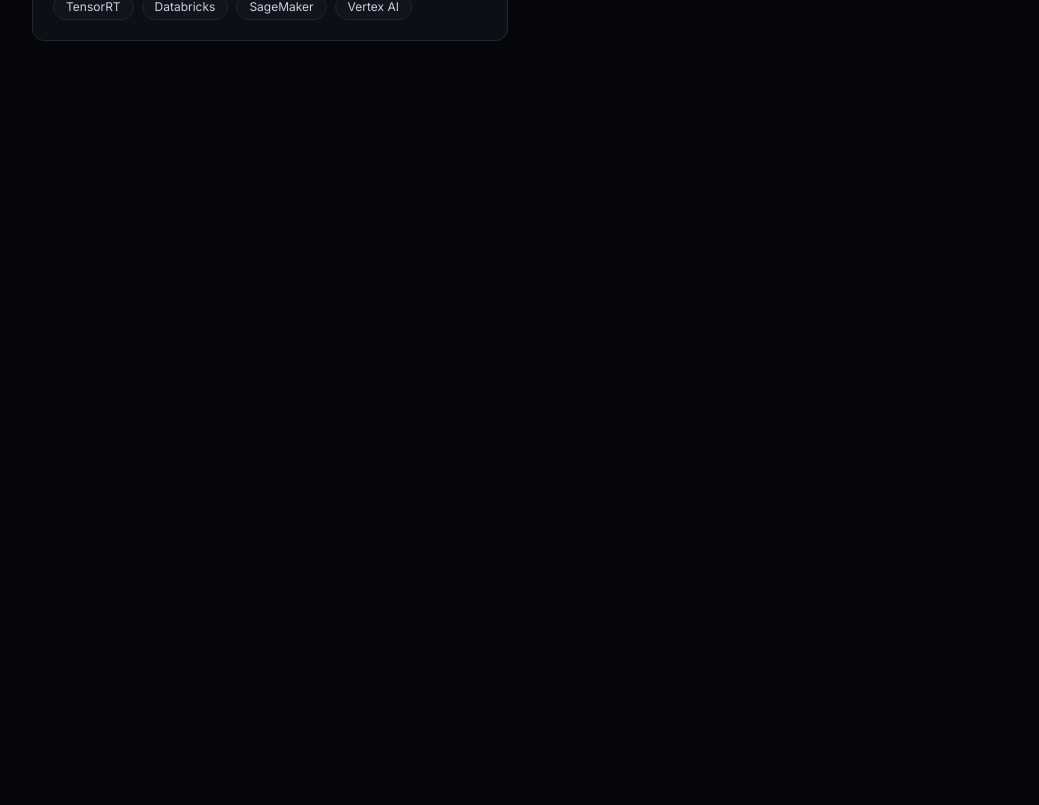
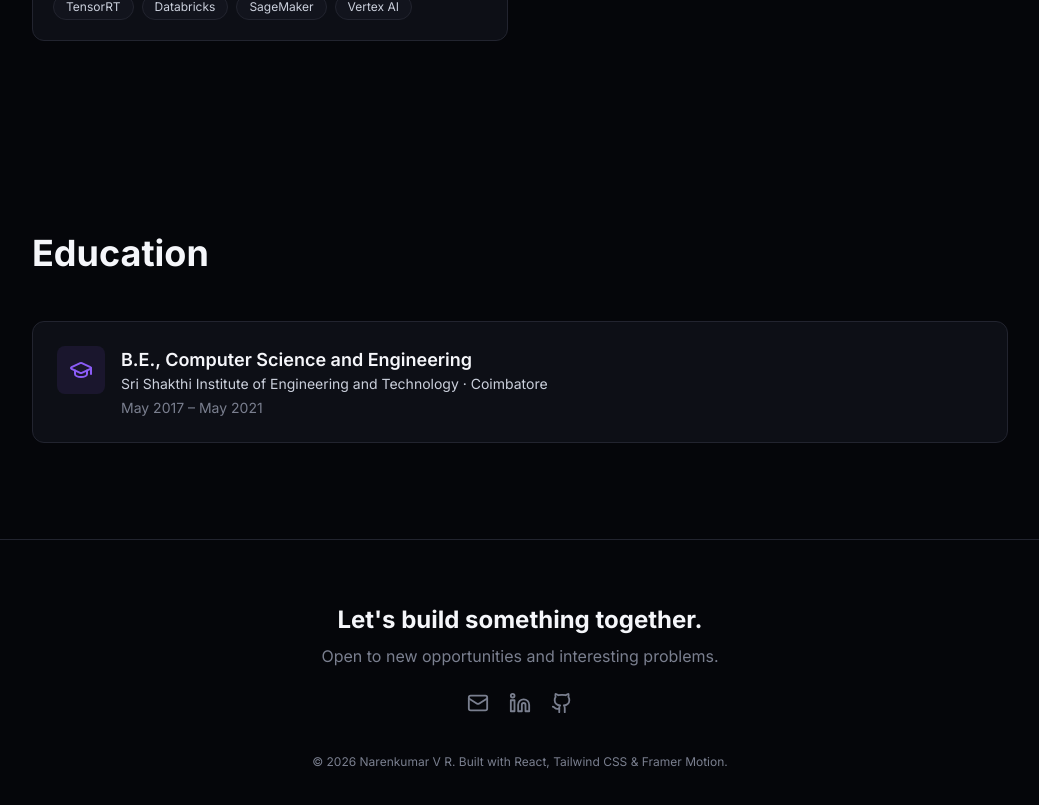
Before and after one commit to vrnarenkumar/know-naren, a React (Vite) app: page / in a window 1280 px wide. Shown: the part 4100-4905 px from the top of the page, without its empty margins (120-1159 px from the left). Before the commit the page ends 4237 px from the top, so only its background shows below. Built offline with nearby package versions, Linux system fonts and the light colour scheme.

Commit message:
feat: add education and footer sections

```diff
--- a/src/App.tsx
+++ b/src/App.tsx
@@ -3,6 +3,8 @@ import Hero from './components/Hero'
 import Experience from './components/Experience'
 import Projects from './components/Projects'
 import Skills from './components/Skills'
+import Education from './components/Education'
+import Footer from './components/Footer'
 import Section from './components/Section'
 import { hero } from './content'
 
@@ -17,6 +19,8 @@ function App() {
       <Experience />
       <Projects />
       <Skills />
+      <Education />
+      <Footer />
     </>
   )
 }
--- /dev/null
+++ b/src/components/Education.tsx
@@ -0,0 +1,29 @@
+import { motion } from 'framer-motion'
+import { GraduationCap } from 'lucide-react'
+import Section from './Section'
+import { education } from '../content'
+
+export default function Education() {
+  return (
+    <Section id="education" title="Education">
+      <motion.div
+        initial={{ opacity: 0, y: 20 }}
+        whileInView={{ opacity: 1, y: 0 }}
+        viewport={{ once: true, amount: 0.4 }}
+        transition={{ duration: 0.5, ease: 'easeOut' }}
+        className="flex items-start gap-4 rounded-xl border border-border bg-surface p-6"
+      >
+        <div className="rounded-lg bg-accent/10 p-3 text-accent">
+          <GraduationCap size={24} />
+        </div>
+        <div>
+          <h3 className="text-lg font-semibold text-text-h">{education.degree}</h3>
+          <p className="text-sm text-text">
+            {education.institution} · {education.location}
+          </p>
+          <p className="mt-1 text-sm text-text-dim">{education.dates}</p>
+        </div>
+      </motion.div>
+    </Section>
+  )
+}
--- /dev/null
+++ b/src/components/Footer.tsx
@@ -0,0 +1,53 @@
+import { motion } from 'framer-motion'
+import { Github, Linkedin, Mail } from 'lucide-react'
+import { hero } from '../content'
+
+export default function Footer() {
+  const year = new Date().getFullYear()
+
+  return (
+    <footer id="contact" className="border-t border-border px-6 py-16 text-center">
+      <motion.div
+        initial={{ opacity: 0, y: 20 }}
+        whileInView={{ opacity: 1, y: 0 }}
+        viewport={{ once: true, amount: 0.4 }}
+        transition={{ duration: 0.5, ease: 'easeOut' }}
+      >
+        <h2 className="text-2xl font-bold text-text-h">Let's build something together.</h2>
+        <p className="mt-2 text-text-dim">Open to new opportunities and interesting problems.</p>
+
+        <div className="mt-6 flex items-center justify-center gap-5">
+          <a
+            href={`mailto:${hero.email}`}
+            aria-label="Email"
+            className="text-text-dim transition-colors hover:text-accent"
+          >
+            <Mail size={22} />
+          </a>
+          <a
+            href={hero.linkedin}
+            target="_blank"
+            rel="noreferrer"
+            aria-label="LinkedIn"
+            className="text-text-dim transition-colors hover:text-accent"
+          >
+            <Linkedin size={22} />
+          </a>
+          <a
+            href={hero.github}
+            target="_blank"
+            rel="noreferrer"
+            aria-label="GitHub"
+            className="text-text-dim transition-colors hover:text-accent"
+          >
+            <Github size={22} />
+          </a>
+        </div>
+
+        <p className="mt-10 text-xs text-text-dim">
+          © {year} {hero.name}. Built with React, Tailwind CSS &amp; Framer Motion.
+        </p>
+      </motion.div>
+    </footer>
+  )
+}
```
